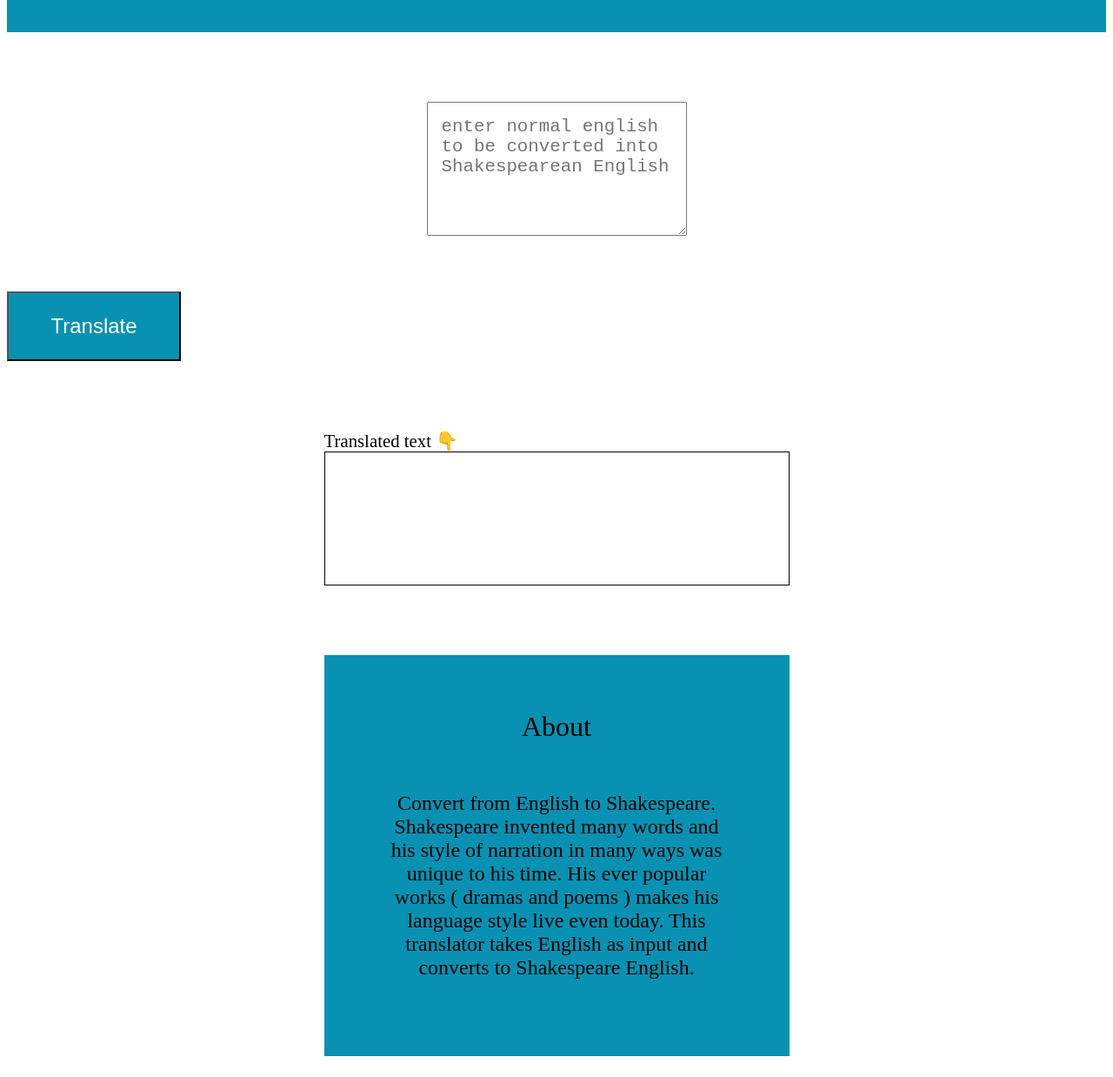
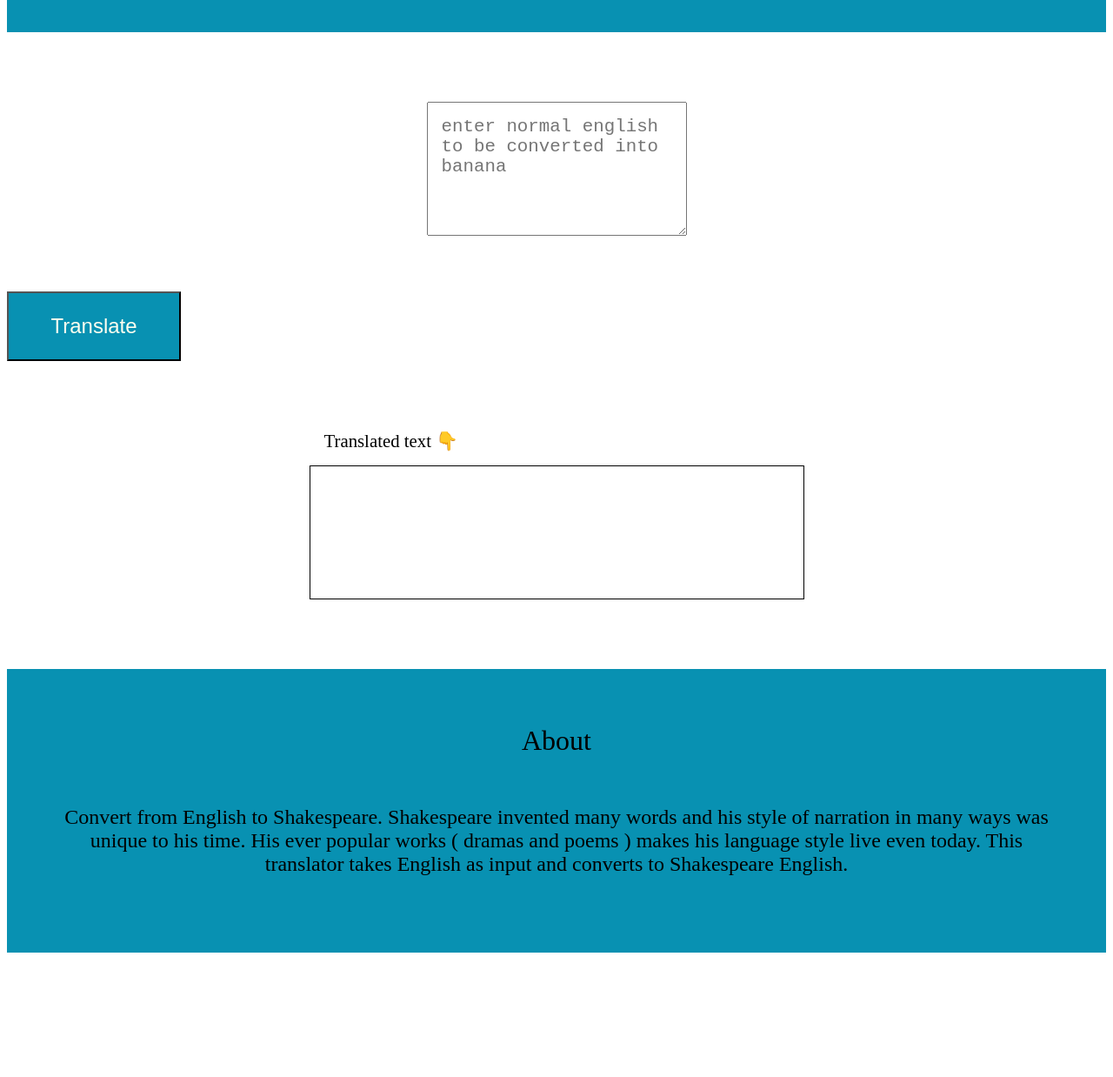
Before and after one commit to mehul-anand/Shakespeare-mark-Seven, a plain HTML site: page index.html in a window 1280 px wide. Shown: the part 120-1358 px from the top of the page at 87% size. After the commit the page ends 1223 px from the top, so only its background shows below. Drawn offline with Linux system fonts and the light colour scheme.

Commit message:
footer corrections

```diff
--- a/index.html
+++ b/index.html
@@ -15,20 +15,18 @@
 </nav>
 
 <body>
-    <textarea placeholder="enter normal english to be converted into Shakespearean English" id="text-input"
+    <textarea placeholder="enter normal english to be converted into banana" id="text-input"
         class="container container-centre"></textarea>
     <button id="btn-translate" class="container container-centre">Translate</button>
-    <div class="container container-centre" style="font-size:1.3rem;">Translated text 👇<div>
-            <div id="output" class="container container-centre"></div>
-            <footer>
-                <div style="font-size: 2rem; padding: 1rem; text-align: center;">About</div>
-                <p style="font-size: 1.5rem; padding: 1rem; text-align: center;">Convert from English to Shakespeare.
-                    Shakespeare invented many words and his style of narration in many ways was unique to his time. His
-                    ever popular works ( dramas and poems ) makes his language style live even today. This translator
-                    takes English as input and converts to Shakespeare English.
-                </p>
-            </footer>
-            <script src="app.js" type="text/javascript"></script>
+    <div class="container container-centre" style="font-size:1.3rem;">Translated text 👇</div>
+    <div id="output" class="container container-centre"></div>
+    <script src="app.js" type="text/javascript"></script>
+
+    <footer>
+        <div style="font-size: 2rem; padding: 1rem; text-align: center;">About</div>
+        <p style="font-size: 1.5rem; padding: 1rem; text-align: center;">Convert from English to Shakespeare. Shakespeare invented many words and his style of narration in many ways was unique to his time. His ever popular works ( dramas and poems ) makes his language style live even today. This translator takes English as input and converts to Shakespeare English.
+        </p>
+    </footer>
 </body>
 
 </html>
```
